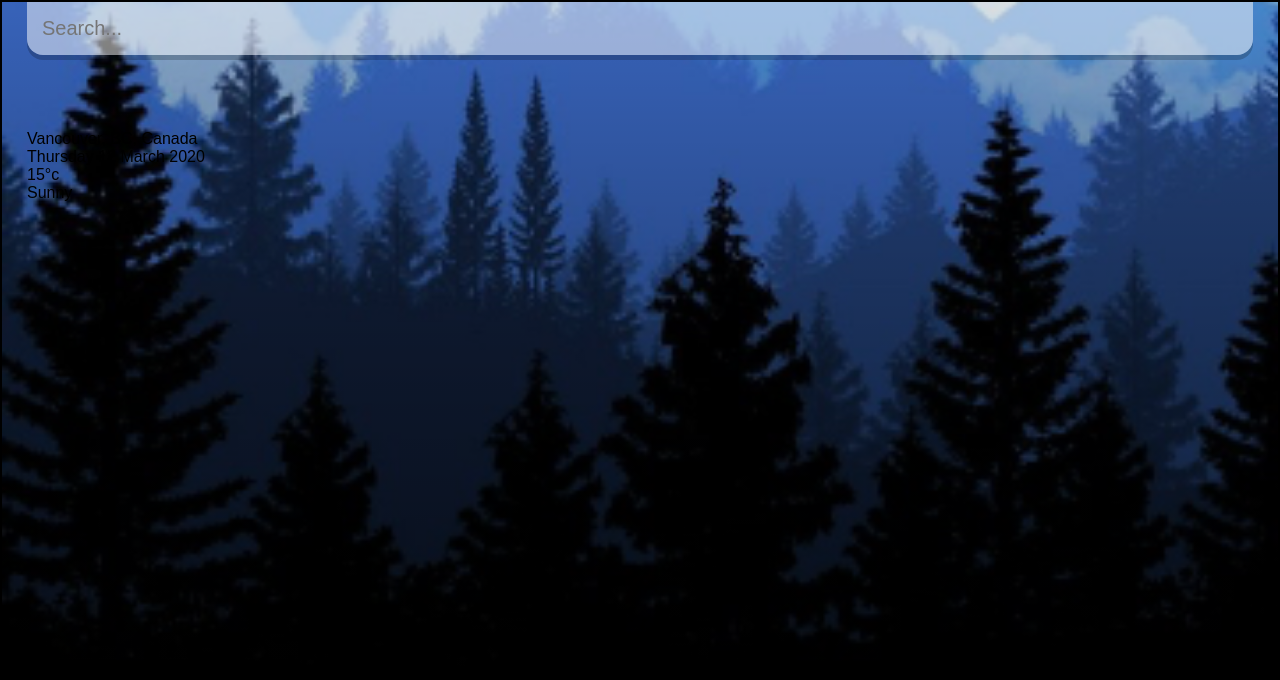
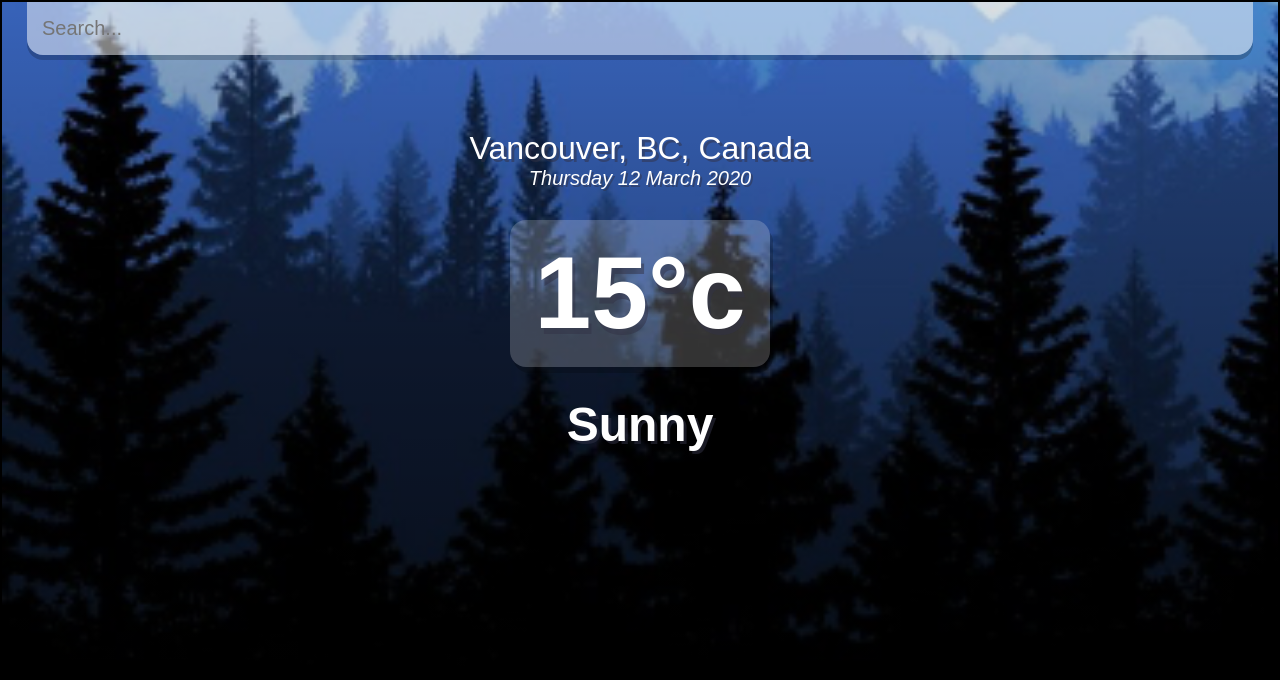
Before and after one commit to oddporson/weather-app, a React (Create React App) app: page / in a window 1280 px wide. Shown: the top 680 px of the page. Built offline with nearby package versions, Linux system fonts and the light colour scheme.

Commit message:
styled some more

```diff
--- a/src/App.js
+++ b/src/App.js
@@ -30,10 +30,9 @@
             placeholder="Search..."
           />
         </div>
-        <div>
-          <div className="location-box"></div>
-            <div className="location">Vancouver, BC, Canada</div>
-            <div className="date">{dateBuilder(new Date())}</div>
+        <div className="location-box">
+          <div className="location">Vancouver, BC, Canada</div>
+          <div className="date">{dateBuilder(new Date())}</div>
         </div>
         <div className="weather-box">
           <div className="temp">
--- a/src/index.css
+++ b/src/index.css
@@ -56,3 +56,50 @@
 .search-box .search-bar:focus {
   background-color: rgba(255, 255, 255, 0.75);
 }
+
+.location-box .location {
+  color: #FFF;
+  font-size: 32px;
+  font-weight: 500;
+  text-align: center;
+  text-shadow: 3px 3px rgba(50, 50, 70, 0.5);
+}
+
+.location-box .date{
+  color: #FFF;
+  font-size: 20px;
+  font-weight: 300;
+  font-style: italic;
+  text-align: center;
+  text-shadow: 2px 2px rgba(50, 50, 70, 0.5);
+}
+
+
+.weather-box {
+  text-align: center;
+}
+
+.weather-box .temp {
+  position: relative;
+  display: inline-block;
+  margin: 30px auto;
+  background-color: rgba(255, 255, 255, 0.2);
+  border-radius: 16px;
+
+  padding: 15px 25px;
+
+  color: #FFF;
+  font-size: 102px;
+  font-weight: 900;
+
+  text-shadow: 3px 6px rgba(50, 50, 70, 0.5);
+  text-align: center;
+  box-shadow: 3px 6px rgba(0, 0, 0, 0.2);
+}
+
+.weather-box .weather {
+  color: #FFF;
+  font-size: 48px;
+  font-weight: 700;
+  text-shadow: 3px 3px rgba(50, 50, 70, 0.5);
+}
```
